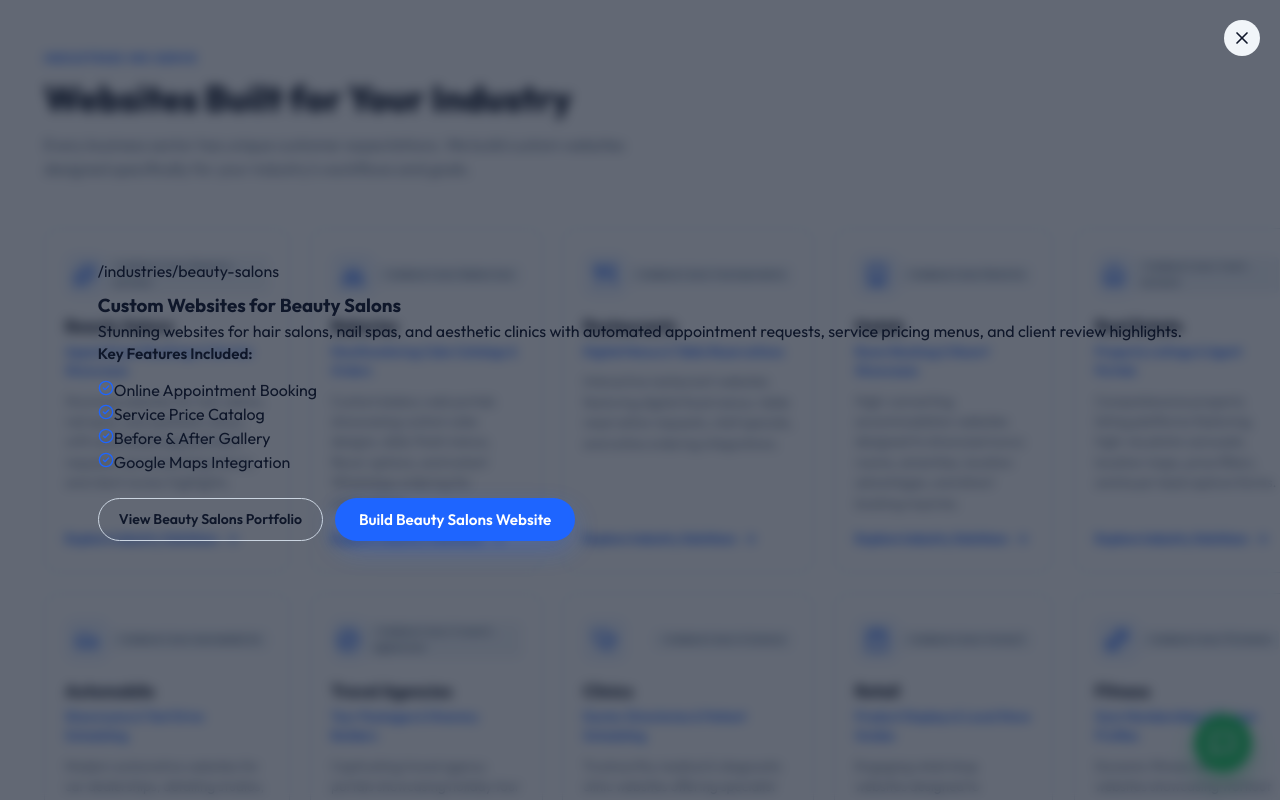
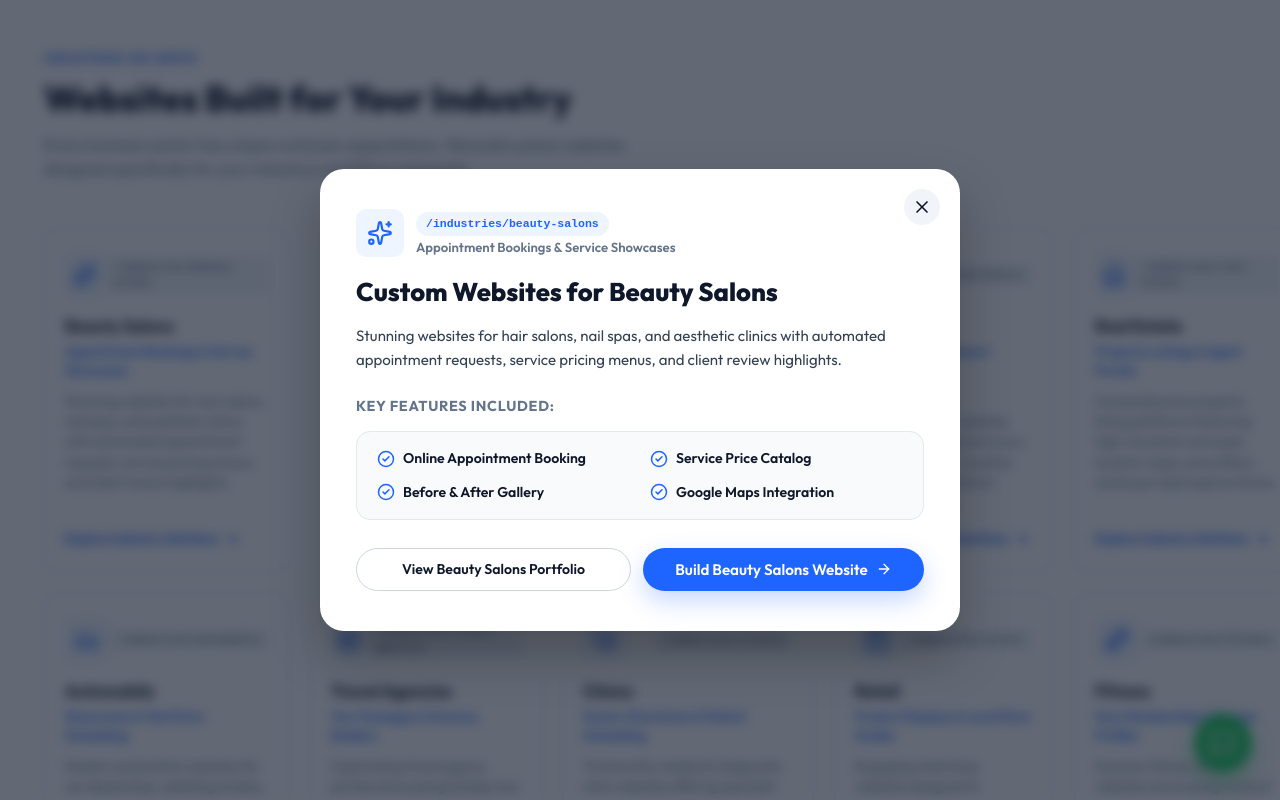
Before and after one commit to chethanrai6/ADVAITTECH, a React (Vite) app: page / in a window 1280 px wide. Both pictures are taken after a click on the element 166 px from the left and 2821 px from the top of the page. Shown: the part 2421-3221 px from the top of the page. Built offline with nearby package versions, Linux system fonts and the light colour scheme.

Commit message:
Fix industry modal background card container, close button positioning, and feature checklist grid

```diff
--- a/src/components/IndustryCategories.jsx
+++ b/src/components/IndustryCategories.jsx
@@ -158,38 +158,44 @@ export default function IndustryCategories({ selectedCategory, onSelectCategory,
       {/* Industry Detail Modal */}
       {activeModalIndustry && (
         <div className="modal-backdrop" onClick={() => setActiveModalIndustry(null)}>
-          <div className="modal-card industry-modal-content" onClick={(e) => e.stopPropagation()}>
-            <button className="modal-close-btn" onClick={() => setActiveModalIndustry(null)}>
+          <div className="modal-content-box industry-modal-card" onClick={(e) => e.stopPropagation()}>
+            <button className="modal-close-btn" onClick={() => setActiveModalIndustry(null)} aria-label="Close modal">
               <X size={20} />
             </button>
 
-            <div className="modal-header-badge">
-              <span className="slug-chip">{activeModalIndustry.slug}</span>
+            <div className="modal-header-top flex items-center gap-3" style={{ marginBottom: '16px', display: 'flex', alignItems: 'center', gap: '12px' }}>
+              <div className="industry-icon-wrapper" style={{ width: '48px', height: '48px' }}>
+                {React.createElement(activeModalIndustry.icon, { size: 26 })}
+              </div>
+              <div>
+                <span className="slug-chip">{activeModalIndustry.slug}</span>
+                <span className="modal-tagline-text">{activeModalIndustry.tagline}</span>
+              </div>
             </div>
 
-            <h3 className="modal-title" style={{ marginTop: '8px' }}>
+            <h3 className="modal-title" style={{ fontSize: '1.6rem', fontWeight: 800, color: 'var(--text-dark)' }}>
               Custom Websites for {activeModalIndustry.name}
             </h3>
 
-            <p className="modal-description">
+            <p className="modal-description" style={{ fontSize: '0.94rem', color: 'var(--text-body)', lineHeight: 1.6, margin: '12px 0 24px' }}>
               {activeModalIndustry.description}
             </p>
 
             <div className="modal-feature-list">
-              <h4 style={{ fontSize: '0.95rem', fontWeight: 600, color: 'var(--text-dark)', marginBottom: '12px' }}>
+              <h4 style={{ fontSize: '0.9rem', fontWeight: 700, textTransform: 'uppercase', color: 'var(--text-muted)', letterSpacing: '0.05em', marginBottom: '14px' }}>
                 Key Features Included:
               </h4>
               <div className="feature-checklist-grid">
                 {activeModalIndustry.features.map((feat) => (
                   <div key={feat} className="feature-check-item">
-                    <CheckCircle2 size={16} color="var(--primary)" />
+                    <CheckCircle2 size={18} color="var(--primary)" style={{ flexShrink: 0 }} />
                     <span>{feat}</span>
                   </div>
                 ))}
               </div>
             </div>
 
-            <div className="modal-actions" style={{ marginTop: '24px', display: 'flex', gap: '12px' }}>
+            <div className="modal-actions" style={{ marginTop: '28px', display: 'flex', gap: '12px', flexWrap: 'wrap' }}>
               <button
                 onClick={() => {
                   const targetCat = activeModalIndustry.categoryTag;
@@ -199,6 +205,7 @@ export default function IndustryCategories({ selectedCategory, onSelectCategory,
                   if (portfolioSec) portfolioSec.scrollIntoView({ behavior: 'smooth' });
                 }}
                 className="btn-outline-pill"
+                style={{ flex: 1, minWidth: '200px', justifyContent: 'center' }}
               >
                 View {activeModalIndustry.name} Portfolio
               </button>
@@ -208,8 +215,10 @@ export default function IndustryCategories({ selectedCategory, onSelectCategory,
                   onOpenQuote();
                 }}
                 className="btn-primary"
+                style={{ flex: 1, minWidth: '200px', justifyContent: 'center' }}
               >
-                Build {activeModalIndustry.name} Website
+                <span>Build {activeModalIndustry.name} Website</span>
+                <ArrowRight size={16} />
               </button>
             </div>
           </div>
--- a/src/index.css
+++ b/src/index.css
@@ -1508,10 +1508,61 @@ img {
   color: var(--primary);
 }
 
+/* Industry Modal Special Utility Styles */
+.industry-modal-card {
+  max-width: 640px !important;
+  padding: 40px 36px !important;
+}
+
+.slug-chip {
+  display: inline-block;
+  font-size: 0.72rem;
+  font-weight: 700;
+  font-family: monospace;
+  background: var(--primary-light);
+  color: var(--primary);
+  padding: 3px 10px;
+  border-radius: 99px;
+  margin-bottom: 2px;
+}
+
+.modal-tagline-text {
+  display: block;
+  font-size: 0.82rem;
+  font-weight: 600;
+  color: var(--text-muted);
+}
+
+.feature-checklist-grid {
+  display: grid;
+  grid-template-columns: repeat(2, 1fr);
+  gap: 12px 20px;
+  background: #f8fafc;
+  padding: 16px 20px;
+  border-radius: 14px;
+  border: 1px solid #e2e8f0;
+}
+
+.feature-check-item {
+  display: flex;
+  align-items: center;
+  gap: 8px;
+  font-size: 0.88rem;
+  font-weight: 600;
+  color: var(--text-dark);
+}
+
+@media (max-width: 600px) {
+  .feature-checklist-grid {
+    grid-template-columns: 1fr;
+  }
+}
+
 /* Form inputs inside Quote Modal */
 .form-group {
   margin-bottom: 20px;
 }
+
 
 .form-label {
   display: block;
```
